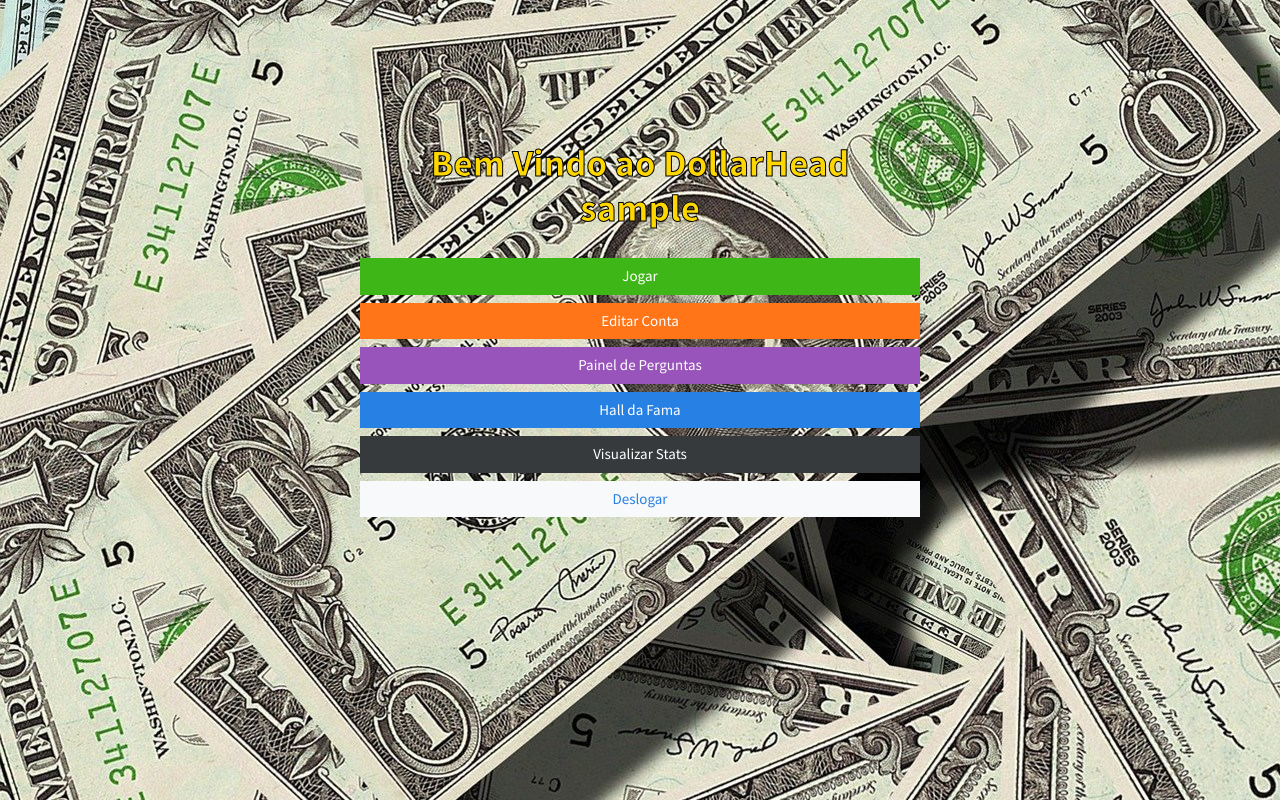
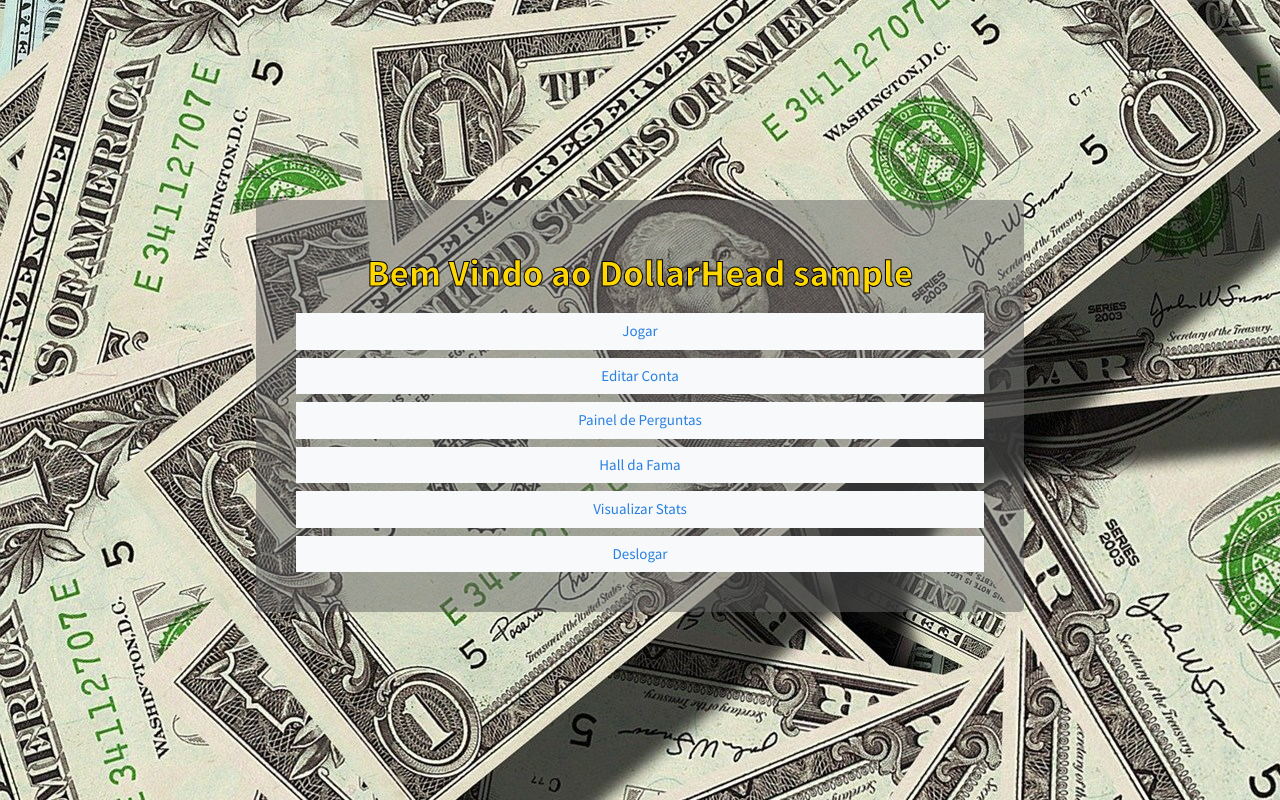
Before and after one commit to SauloCav/DollarHead, a PHP site: page /welcome.php in a window 1280 px wide. Run offline with PHP 8.4, Linux system fonts and the light colour scheme; the visitor is signed in with stand-in values (Sample User, id 1); some libraries are stand-ins or nearby versions.

Commit message:
inicia melhoria na interface grafica da classe welcome

```diff
--- a/welcome.php
+++ b/welcome.php
@@ -10,6 +10,7 @@
 	require_once 'config/config.php';
 
 ?>
+
 <!DOCTYPE html>
 <html lang="en">
 <head>
@@ -24,10 +25,19 @@
 		}
         .wrapper{
         	width: 800px;
-        	padding: 120px;
+        	padding: 40px;
+			background-color: rgba(100, 100, 100, 0.5);
+			border-radius: 5px;
+			margin: auto;
+			text-align: center;
+			position: absolute;
+			left : 20%;
+			top: 25%;
+			width: 60%;
+
         }
         .wrapper h1 {
-			padding: 20px;
+			padding: 10px;
 			text-align: center;
 			color:gold;
 			-webkit-text-stroke-width: 1px;
@@ -43,11 +53,11 @@
 				<h1 class="display-5"><strong><strong>Bem Vindo ao DollarHead <?php echo $_SESSION['nickname']; ?></strong></strong></h1>
 			</div>
 
-			<a href="./Game/init.php" class="btn btn-block btn btn-success">Jogar</a>
-			<a href="edit_account.php" class="btn btn-block btn btn-warning">Editar Conta</a>
-			<a href="question_board.php" class="btn btn-block btn btn-info">Painel de Perguntas</a>
-			<a href="ranking.php" class="btn btn-block btn btn btn-primary" >Hall da Fama</a>
-			<a href="stats.php" class="btn btn-block btn btn-dark">Visualizar Stats</a>
+			<a href="./Game/init.php" class="btn btn-block btn-link bg-light">Jogar</a>
+			<a href="edit_account.php" class="btn btn-block btn-link bg-light">Editar Conta</a>
+			<a href="question_board.php" class="btn btn-block btn-link bg-light">Painel de Perguntas</a>
+			<a href="ranking.php" class="btn btn-block btn-link bg-light" >Hall da Fama</a>
+			<a href="stats.php" class="btn btn-block btn-link bg-light">Visualizar Stats</a>
 			<a href="logout.php" class="btn btn-block btn-link bg-light" href="welcome.php">Deslogar</a>
 
 		</section>
```
